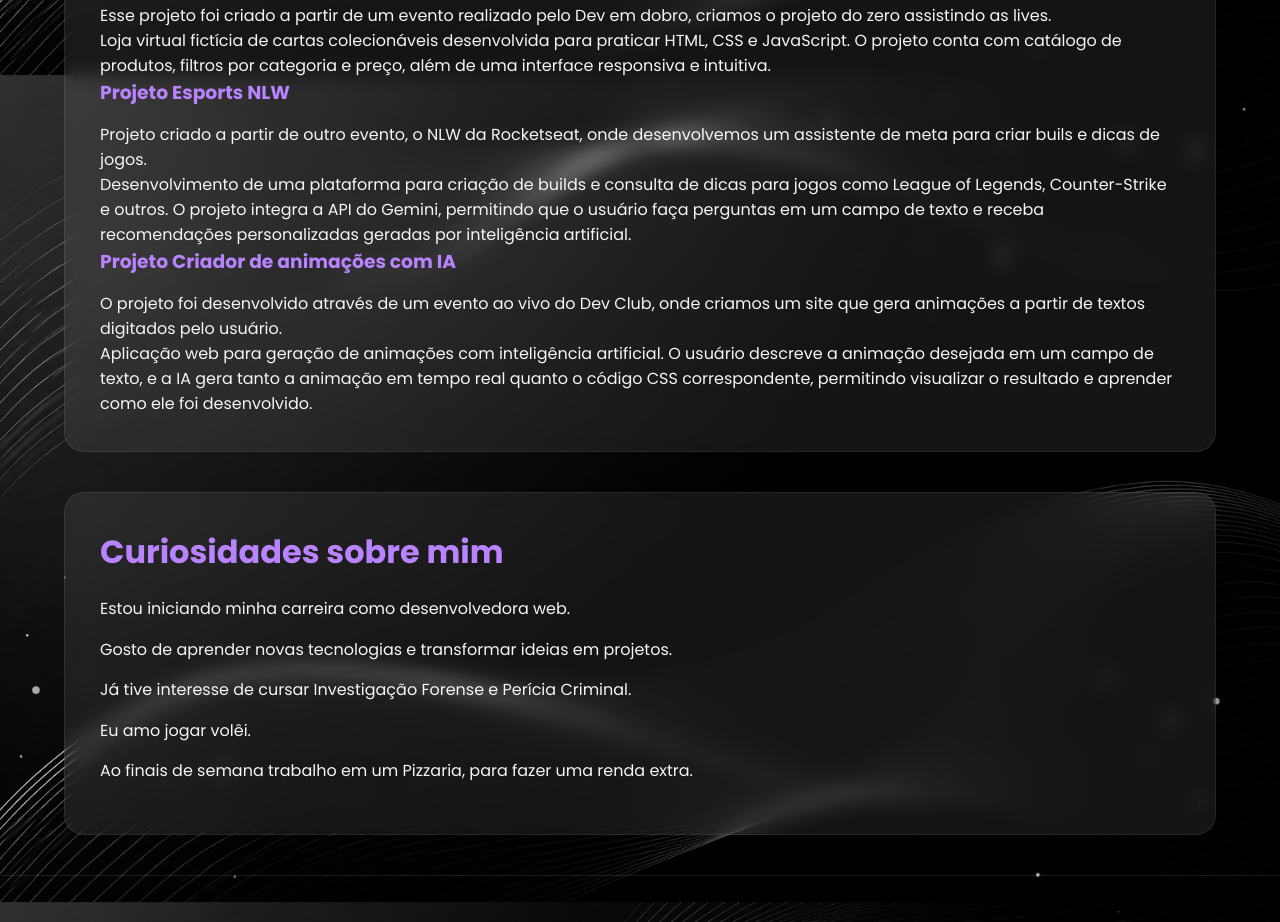
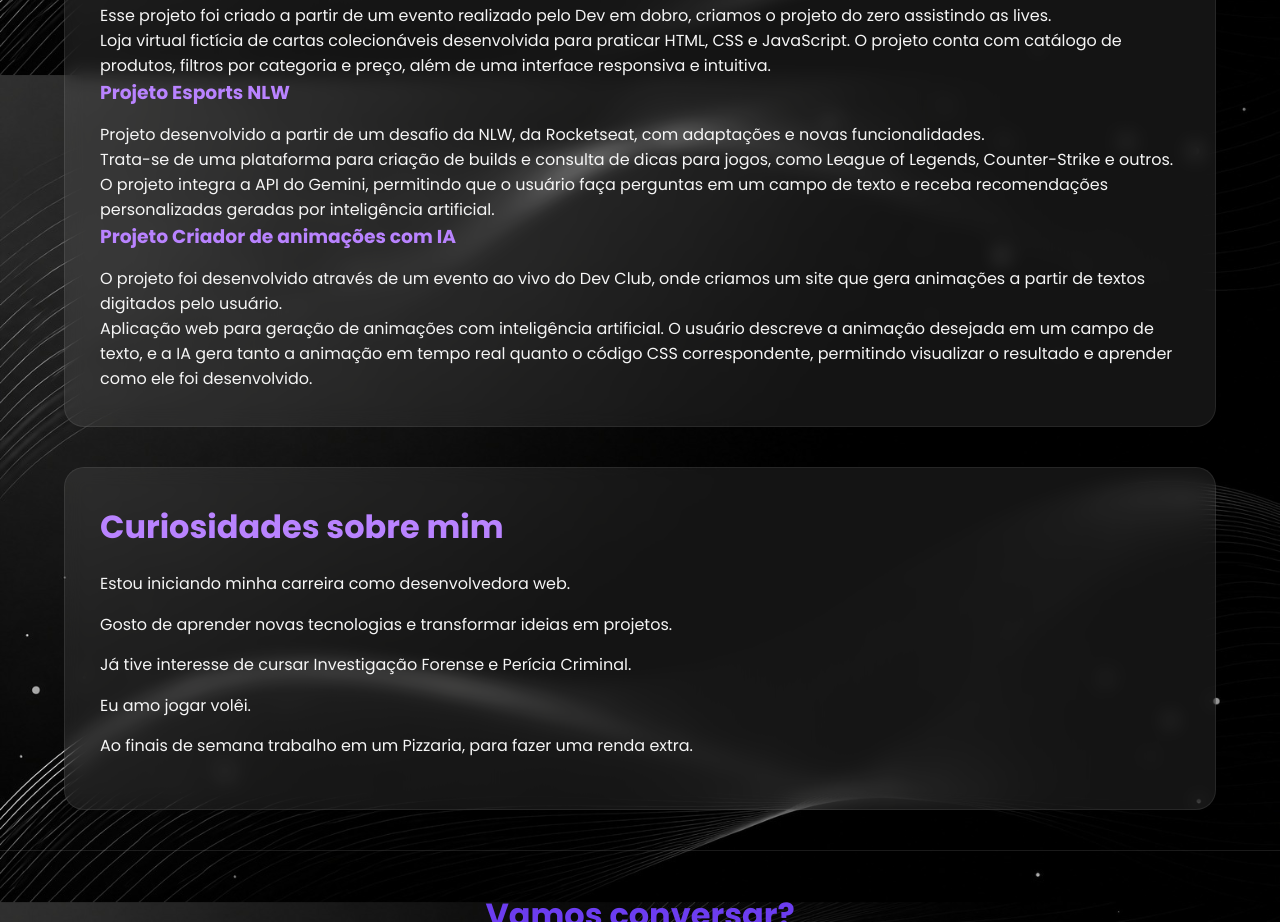
Before and after one commit to Joyciane-Moraes/landingpage-joyci, a plain HTML site: page index.html in a window 1280 px wide. Shown: the part 1579-2501 px from the top of the page. Drawn offline with Linux system fonts and the light colour scheme.

Commit message:
Update index.html

```diff
--- a/index.html
+++ b/index.html
@@ -68,8 +68,9 @@
                 </article>
                 <article class="projeto">
                     <h3>Projeto Esports NLW</h3>
-                    <p>Projeto criado a partir de outro evento, o NLW da Rocketseat, onde desenvolvemos um assistente de meta para criar buils e dicas de jogos. <br>
-                    Desenvolvimento de uma plataforma para criação de builds e consulta de dicas para jogos como League of Legends, Counter-Strike e outros. O projeto integra a API do Gemini, permitindo que o usuário faça perguntas em um campo de texto e receba recomendações personalizadas geradas por inteligência artificial.
+                    <p>Projeto desenvolvido a partir de um desafio da NLW, da Rocketseat, com adaptações e novas funcionalidades. <br>
+                    Trata-se de uma plataforma para criação de builds e consulta de dicas para jogos, como League of Legends, Counter-Strike e outros.<br>
+                    O projeto integra a API do Gemini, permitindo que o usuário faça perguntas em um campo de texto e receba recomendações personalizadas geradas por inteligência artificial.
                     </p>
                 </article>
                 <article class="projeto">
```
